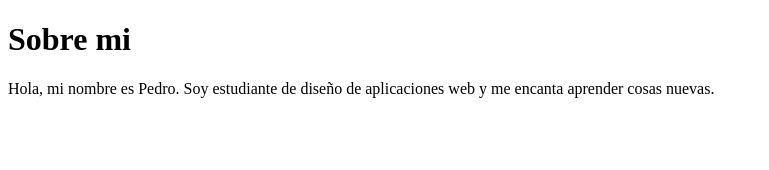
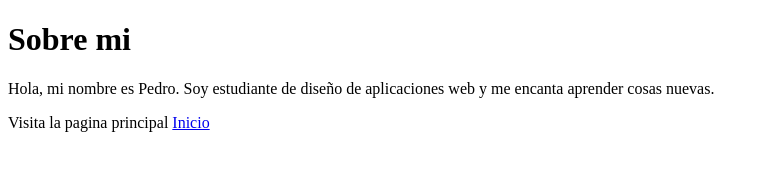
Before and after one commit to ManueldePedrolo/Actividad-2-git, a plain HTML site: page about.html in a window 1280 px wide. Shown: the whole page, without its empty margins (0-769 px from the left). Drawn offline with Linux system fonts and the light colour scheme.

Commit message:
Añadido enlace al archivo index.html en about.html

```diff
--- a/about.html
+++ b/about.html
@@ -8,5 +8,6 @@
 <body>
     <h1>Sobre mi</h1>
     <p>Hola, mi nombre es Pedro. Soy estudiante de diseño de aplicaciones web y me encanta aprender cosas nuevas.</p>
+    <p>Visita la pagina principal <a href="./index.html">Inicio</a></p>
 </body>
 </html>
```
